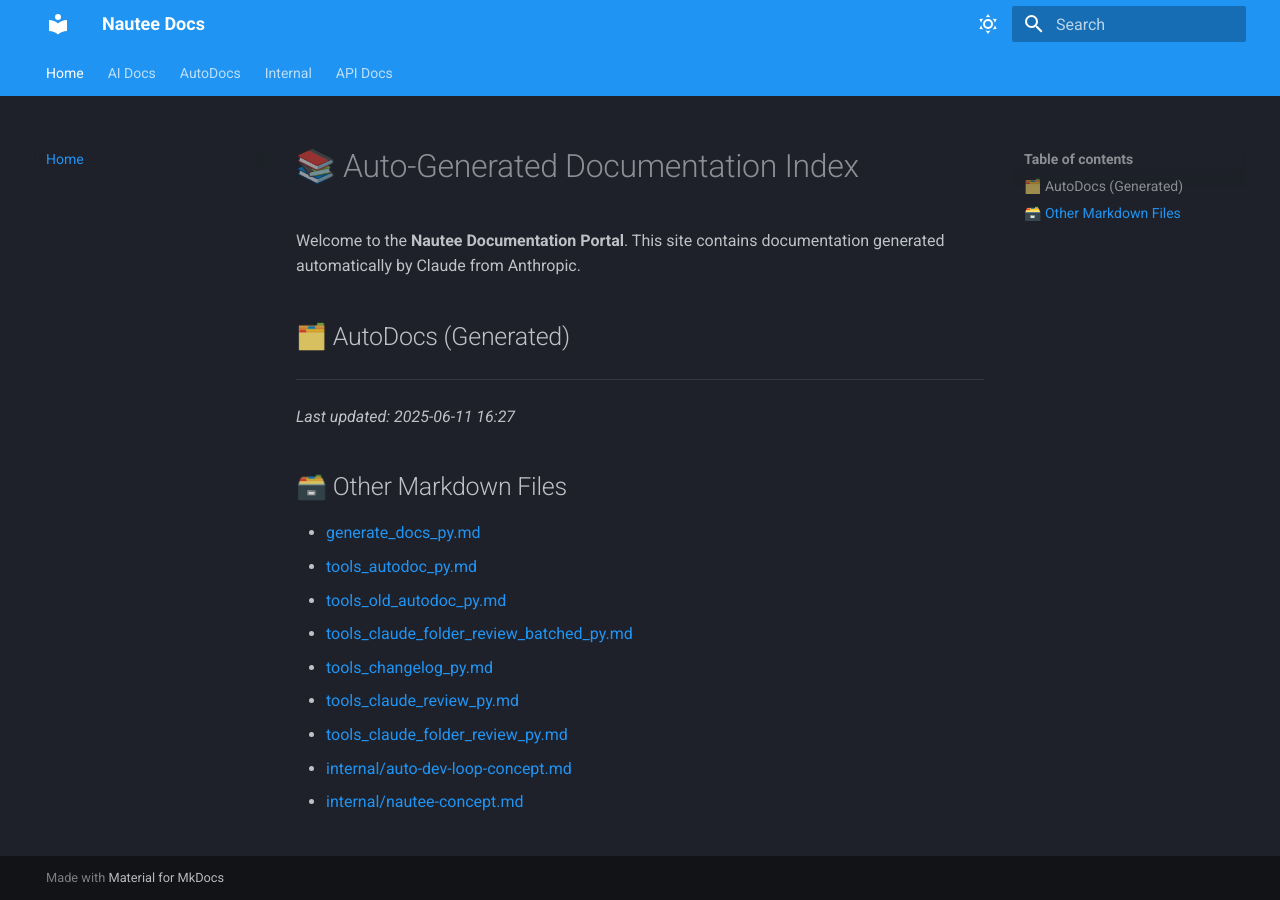
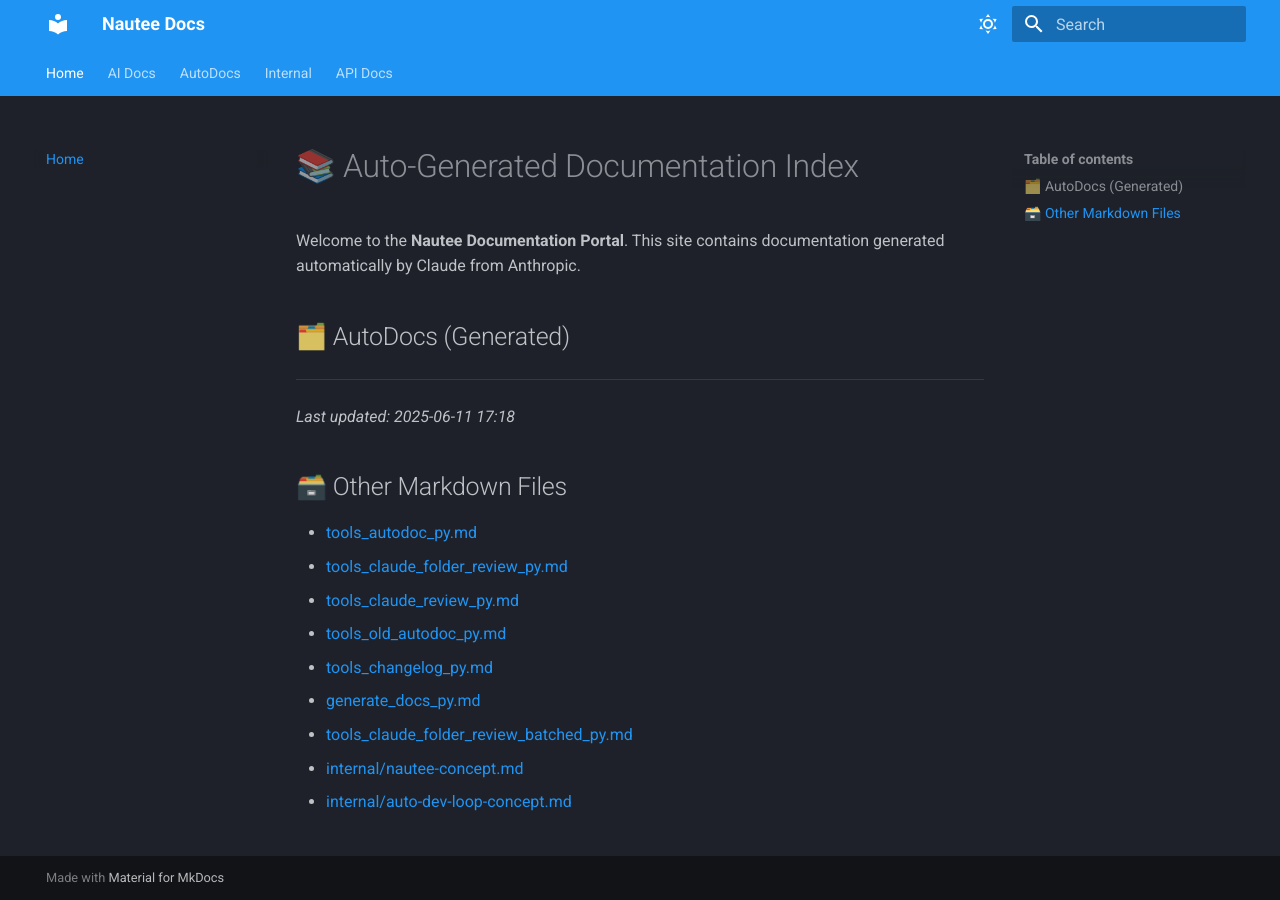
Before and after one commit to 48Nauts-Operator/nautee, an MkDocs documentation site: the page built from docs/index.md, in a window 1280 px wide. Built offline with MkDocs 1.6.1 and Material for MkDocs 9.7.7, drawn with Linux system fonts in a browser that asks for light colours.

```diff
--- a/docs/index.md
+++ b/docs/index.md
@@ -7,16 +7,16 @@ Welcome to the **Nautee Documentation Portal**. This site contains documentation
 
 ---
 
-_Last updated: 2025-06-11 16:27_
+_Last updated: 2025-06-11 17:18_
 
 ## 🗃️ Other Markdown Files
 
+- [tools_autodoc_py.md](tools_autodoc_py.md)
+- [tools_claude_folder_review_py.md](tools_claude_folder_review_py.md)
+- [tools_claude_review_py.md](tools_claude_review_py.md)
+- [tools_old_autodoc_py.md](tools_old_autodoc_py.md)
+- [tools_changelog_py.md](tools_changelog_py.md)
 - [generate_docs_py.md](generate_docs_py.md)
-- [tools_autodoc_py.md](tools_autodoc_py.md)
-- [tools_old_autodoc_py.md](tools_old_autodoc_py.md)
 - [tools_claude_folder_review_batched_py.md](tools_claude_folder_review_batched_py.md)
-- [tools_changelog_py.md](tools_changelog_py.md)
-- [tools_claude_review_py.md](tools_claude_review_py.md)
-- [tools_claude_folder_review_py.md](tools_claude_folder_review_py.md)
+- [internal/nautee-concept.md](internal/nautee-concept.md)
 - [internal/auto-dev-loop-concept.md](internal/auto-dev-loop-concept.md)
-- [internal/nautee-concept.md](internal/nautee-concept.md)
```
